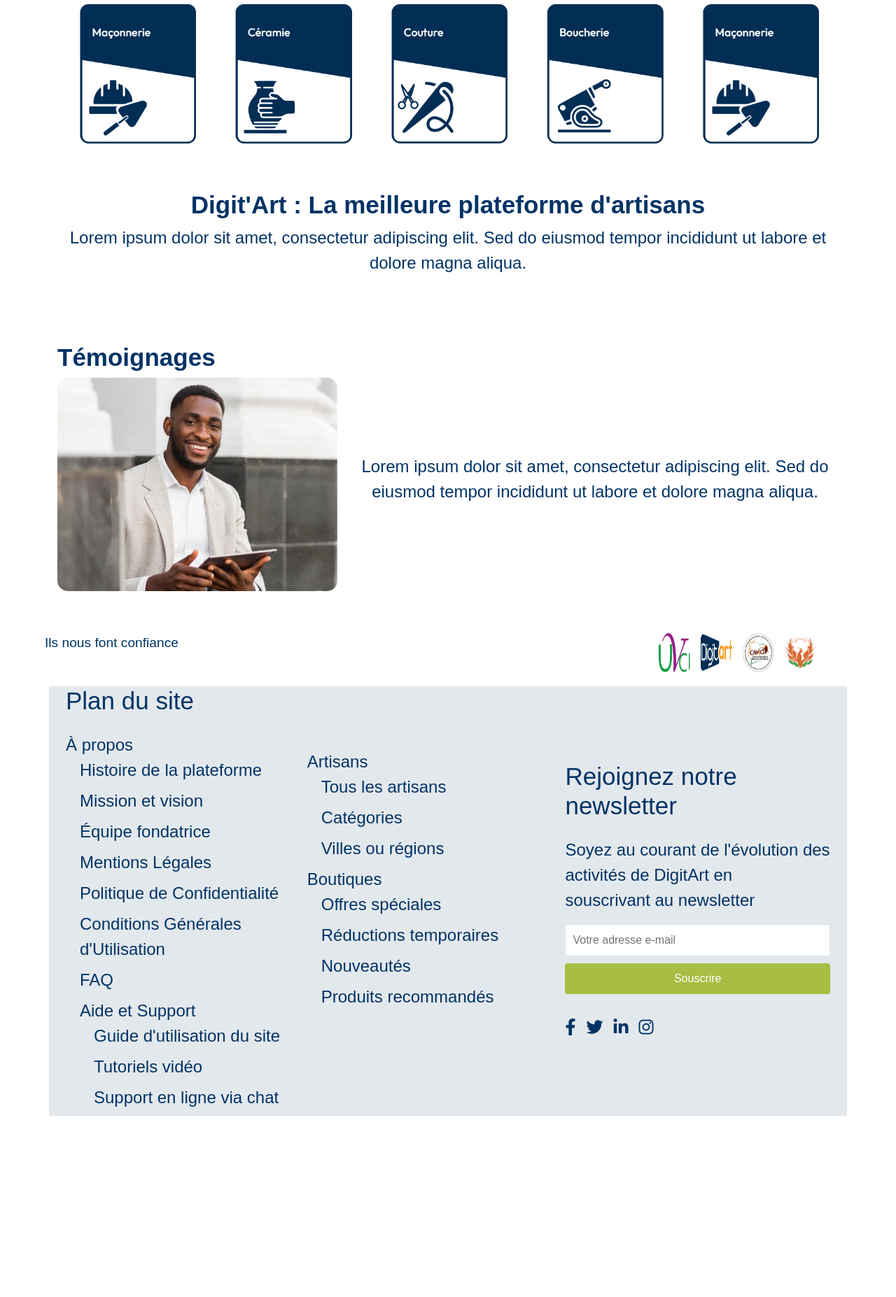
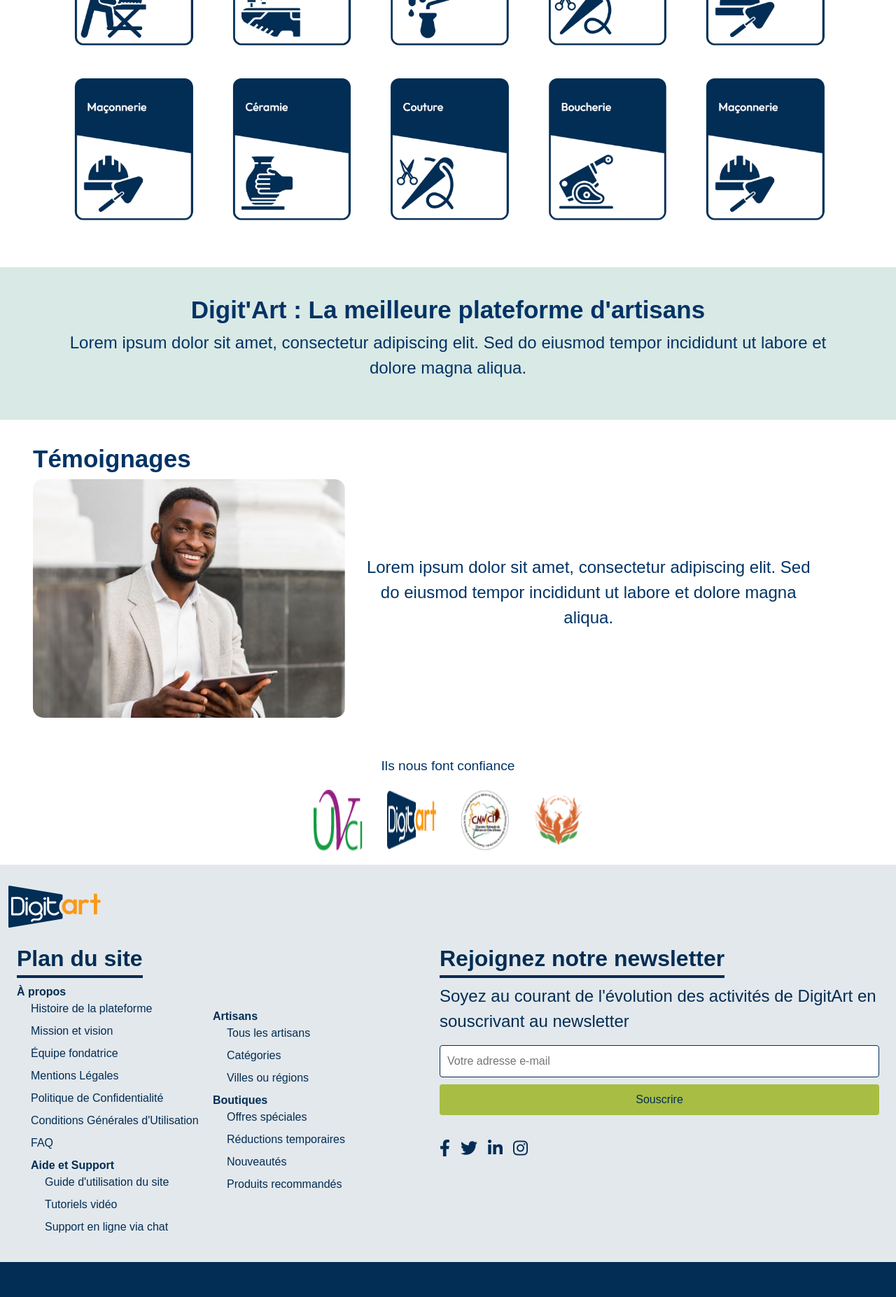
Before and after one commit to wilfriedkt/projet_digitArt, a PHP site: page / in a window 1280 px wide. Shown: the part 1600-3454 px from the top of the page at 70% size. Before the commit the page ends 3195 px from the top, so only its background shows below. Run offline with PHP 8.4, Linux system fonts and the light colour scheme; some libraries are stand-ins or nearby versions; some web fonts are replaced.

Commit message:
le commit hier

```diff
--- a/body.css
+++ b/body.css
@@ -375,24 +381,12 @@ body {
         }
 
         @media (max-width: 480px) {
+            .logo{
+                max-width: 10%;
+            }
             .content-images img {
-                width: 98%; /* Full width for very small screens */
+                max-width: 30%; /* Full width for very small screens */
             }
-        }
-
-        .gallery .content-images img {
-            max-width: 150px;
-            width: 100%;
-        }
-
-        body .features {
-            height: 100%;
-            min-width: 100%;
-            display: flex;
-            flex-direction: column;
-            font-family: Arial, sans-serif;
-            margin: 0;
-            padding: 0;
         }
 
         /* Container */
@@ -400,7 +394,7 @@ body {
             width: 90%;
             max-width: 1200px;
             margin: 0 auto;
-            padding: 0 20px;
+
         }
 
        /* Sections */
@@ -408,7 +402,7 @@ body {
     padding: 40px 0;
 }
 
-        .features .container h2, .about-text h2, .testimonials h2 {
+.features h2, .about h2, .testimonials h2 {
     color: var(--text-color);
 }
 
@@ -429,11 +423,12 @@ body {
     border-radius: 8px;
 }
 
-        .feature .about {
-            background-color: var(--about-color);
+
+/* About Section */
+.about {
+    background-color: #d9e9e5;
     padding: 40px 0;
   }
-
 
 .about-content {
     display: flex;
@@ -443,6 +438,12 @@ body {
     gap: 20px;
 }
 
+
+/* Testimonials Section */
+.testimonials{
+    justify-content: center;
+    padding: 30px;
+}
 .testimonials .testimonial {
     display: flex;
     flex-direction: row;
@@ -451,33 +452,34 @@ body {
     gap: 15px;
 }
 
+/* Testimonials Section */
 .testimonials .testimonial img {
-            border-radius: 15px; /* Ajustez cette valeur pour obtenir le degré d'arrondissement souhaité */
-            max-width: 400px; /* Ajustez cette valeur si nécessaire */
+    max-width: 40%;
     height: auto;
-            margin-right: 5px;
+    margin-right: 10px;
+    border-radius: 15px;
   }
 
+  .logo-container {
+    display: flex;
+    flex-direction: column;
+    justify-content: center;
+    text-align: center;
+    padding: 20px 0;
+}
 .logo-container p {
     text-align: center;
     margin-bottom: 20px;
+    font-size: 1.2rem;
 }
 
-        .logo-container {
-            text-align: center;
-            padding: 20px 0;
-        }
-
-        .logo-container p {
-            margin-bottom: 20px;
-            font-size: 1.2rem; /* Ajustez la taille du texte si nécessaire */
-        }
 
 .logo-grid {
     display: flex;
+    flex-direction: row;
     flex-wrap: wrap;
     justify-content: center;
-            gap: 15px; /* Ajustez l'espacement entre les logos */
+    gap: 35px; /* Ajustez l'espacement entre les logos */
 }
 
 .logo-grid img {
@@ -486,17 +488,23 @@ body {
     gap: 60px;
 }
 
-        .sous-titre{
-            font-weight: bold;
-        }
+
 @media (min-width: 768px) {
 
-            .sous-titre {
+
+    /* Testimonials Section */
+    .testimonials .testimonial {
+        flex-direction: row;
+    }
+
+    .sous-titre{
         font-size: 35px;
     }
     p{
         font-size: 24px;
     }
+
+
     .logo-grid img {
         max-width: 70px; /* Réduit la taille des logos sur les petits écrans */
         gap: 100px;
--- a/footer.css
+++ b/footer.css
@@ -1,91 +1,123 @@
-
-footer {
-  background-color: var(--footer-head-color);
-}
-
-footer h2 {
-  font-size: 2rem;
-  margin-bottom: 1rem;
-  position: relative; /* Pour positionner le conteneur de bordure par rapport à l'en-tête */
-}
-
-footer .border-container {
-  display: inline-block; /* Ajuste la largeur en fonction du contenu */
-  border-bottom: 1px solid var(--primary-color); /* Réduit la largeur de la bordure */
-  padding-bottom: 0.5rem; /* Ajustez l'espacement selon vos besoins */
+/* Variables */
+:root {
+  --orange-color: #FB9818;
+  --button-color: #A7BD43;
+  --secondary-color: #6c757d;
+  --text-color: #003366;
+  --background-color: #f8f9fa;
+  --footer-head-color: #022D541C;
+  --border-color: #e1e1e1;
+  --footer-foot-color: #022D54;
 }
 
 
+/* Footer */
+footer {
+  background-color: var(--footer-head-color);
+  color: var(--footer-foot-color);
+  padding: 30px;
+}
+
+/* Container */
+footer .container {
+  min-width: 100%;
+  margin: 0 ;
+}
 
 
-footer .row {
+.footer-foot {
+  text-align: center;
+  min-width: 100%;
+  height: 50px;
+  background-color: var(--footer-foot-color);
+}
 
+.spam-foot {
+  padding-bottom: 40px;
+}
+
+.border-container {
+  display: inline-block;
+  border-bottom: 4px solid var(--footer-foot-color);
+  padding-bottom: 0.3rem;
+  font-weight: bold;
+}
+
+.scnd-title-footer {
+  font-weight: 600;
+}
+
+/* Layout */
+.row {
   display: flex;
   flex-wrap: wrap;
-  gap: 20px; /* Ajoute de l'espace entre les colonnes */
+  gap: 20px;
 }
 
-footer .col-one-two {
+.col-one-two {
   display: flex;
 }
 
-footer .col-md-6 {
+.col-md-6 {
   flex: 1;
-  min-width: 280px; /* Assure une bonne réactivité */
+  min-width: 280px;
 }
 
-
-footer ul {
+/* Lists and Links */
+ul {
   list-style: none;
   padding: 0;
   margin: 0;
 }
 
-footer li {
+.ul1-footer li, .ul2-footer li {
   margin-bottom: 0.5rem;
 }
 
-footer a {
+a {
   text-decoration: none;
-  color: var(--primary-color);
+  color: var(--footer-foot-color);
   transition: color 0.3s ease-in-out;
 }
 
-footer a:hover {
-  color: var(--primary-dark-color);
+a:hover {
+  color: var(--orange-color);
 }
 
-
-
-
-
-footer ul ul {
+.ul1-footer ul {
   padding-left: 20px;
 }
 
+.sous-titre {
+  font-weight: 600;
+}
+
+/* Social Icons */
 .social-icons {
   list-style: none;
   padding: 0;
   display: flex;
   margin-top: 30px;
-  gap: 15px; /* Ajoute de l'espace entre les icônes sociales */
+  gap: 15px;
 }
+
 .social-icons li {
   margin: 0;
 }
 
 .social-icons a {
-  color: var(--primary-color);
+  color: var(--footer-foot-color);
   font-size: 1.5rem;
   transition: color 0.3s ease-in-out;
 }
 
 .social-icons a:hover {
-  color: var(--primary-dark-color);
+  font-size: 2rem;
+  color: var(--button-color);
 }
 
-/* Formulaire */
-footer form {
+/* Form */
+.footer-form {
   display: flex;
   flex-direction: column;
   gap: 10px;
@@ -93,7 +125,7 @@ footer form {
 
 .footer-form input[type="email"] {
   padding: 10px;
-  border: 1px solid var(--border-color);
+  border: 1px solid var(--footer-foot-color);
   border-radius: 4px;
 }
 
@@ -101,127 +133,71 @@ footer form {
   padding: 10px;
   background-color: var(--button-color);
   border: none;
-  color: #fff;
+  color: var(--footer-foot-color);
   border-radius: 4px;
   cursor: pointer;
   font-size: 1rem;
   transition: background-color 0.3s ease-in-out;
 }
 
-
-
-/* Réactivité pour les écrans plus larges que les tablettes */
-@media (min-width: 768px) {
-  footer h2{
-    font-size: 35px;
+/* Responsive Design */
+@media (max-width: 768px) {
+  .logo{
+    max-width: 20%;
 }
-footer p, footer a{
-    font-size: 24px;
-  }
-  footer .logo-grid img {
-      max-width: 70px; /* Réduit la taille des logos sur les petits écrans */
-      gap: 100px;
-  }
-  footer .row {
-    flex-direction: row; /* Assure que les colonnes sont en ligne */
-    align-items: center;
-    gap: 15px;
-  }
-  footer .col-one-two {
-    flex-direction: row;
-    margin-left: 0px;
-    gap: 15px;
-  }
-  footer .col-two {
-    margin-top: 90px;
-  }
-  footer .col-md-6 {
-    /* Les colonnes prennent toute la largeur sur les petits écrans */
-    max-width: 100%; /* Assure que les colonnes prennent une moitié de la largeur sur les écrans de tablette */
-    padding-top: 0; /* Supprime l'espacement en haut si nécessaire */
+  .row {
+      flex-direction: column;
   }
 
-
-}
-
-@media (max-width: 768px) {
-  footer h2{
-    font-size: 24px;
-  }
-  footer a, footer p{
-      font-size: 15px;
-  }
-  footer .feature-card, footer .logo-grid img {
-      width: calc(40% - 20px); /* Ajuste pour 2 éléments par ligne */
-  }
-  footer .logo-grid img {
-      max-width: 30px; /* Réduit la taille des logos sur les petits écrans */
-      gap: 30px;
-  }
-
-  footer .testimonials .testimonial {
-      display: flex;
-      flex-direction: row;
-      align-items: center;
-      text-align: center;
-      gap: 5px;
-  }
-  footer .testimonials .testimonial img {
-    border-radius: 15px; /* arondir les bordures */
-    max-width: 360px; /* Taille maxi des images */
-    height: auto;
-    margin-right: 10px;
-}
-
-footer .row {
-    flex-direction: column;
-
-  }
-  footer .col-two {
-    margin-top: 0px;
-  }
   .col-one-two {
-    flex-direction: column;
+      flex-direction: column;
   }
 
   .col-md-6 {
-    min-width: 100%; /* Assure que les colonnes prennent toute la largeur */
-  }
-  .social-icons {
-    list-style: none;
-    padding: 0;
-    display: flex;
-    justify-content: center;
-    gap: 15px; /* Ajoute de l'espace entre les icônes sociales */
+      min-width: 100%;
   }
 
+  .social-icons {
+      justify-content: center;
+  }
 }
 
-
-@media (max-width: 480px) {
-  footer h2{
-      font-size: 20px;
-  }
-  footer a, footer p{
-      font-size: 12px;
-  }
-  footer .features h2, footer .about h2, footer .testimonials h2 {
-      text-align: center;
-  }
-  footer .about {
-      padding: 5px 0;
-  }
-  footer .container {
-      width: 100%;
-      max-width: 300px;
+@media (min-width: 768px) {
+  .row {
+      flex-direction: row;
   }
 
-  footer .feature-card, footer .logo-grid img {
-      width: 45%; /* Ajuste pour 1 élément par ligne */
-  }
-  footer .logo-grid img {
-      max-width: 30px; /* Réduit la taille des logos sur les très petits écrans */
-      gap: 20px;
+  .col-one-two {
+      flex-direction: row;
   }
 
+  .col-two {
+      margin-top: 90px;
+  }
+
+  .col-md-6 {
+      max-width: 100%;
+      padding-top: 0;
+  }
 }
+@media (max-width: 480px) {
+  .logo{
+    max-width: 10%;
+}
+  .row {
+      flex-direction: row;
+  }
+
+  .col-one-two {
+      flex-direction: row;
+  }
+
+  .col-two {
+      margin-top: 90px;
+  }
+
+  .col-md-6 {
+      max-width: 90%;
+      padding-top: 0;
+  }
+}
--- a/index.html
+++ b/index.html
@@ -18,7 +18,7 @@
 <body>
         <nav class="navbar navbar-expand-lg py-4 py-lg-0 shadow">
             <div class="container px-4">
-                <img src="./Image/logo.png" alt="">
+                <img class="logo" src="./Image/logo.png" alt="">
                 <button class="navbar-toggler border-0" type="button" data-bs-toggle="offcanvas"
                     data-bs-target="#top-navbar" aria-controls="top-navbar">
                     <i class="lni lni-grid-alt"></i>
@@ -60,7 +60,7 @@
         <div class="container">
             <div class="hero-content">
                 <div class="hero-text">
-                    <h1>Trouver les champions de <span style="color: #FB9818;">l'informel</span>.</h1><br>
+                    <h1><br>Trouver les champions de <span style="color: #FB9818;">l'informel</span></b>.</h1><br>
                     <ul class="groupe-puce">
                         <li class="puce-content">La plus grande plateforme de l'informel en Afrique</li>
                         <li class="puce-content">Réservez parmi l'élite de l'informel</li>
@@ -160,7 +160,7 @@
     </section>
 
     <section class="testimonials">
-        <div class="container">
+        <div class="container" style="margin: 5px;">
             <h2 class="sous-titre">Témoignages</h2>
             <div class="testimonial">
                 <img src="Image/Témoignage.png" alt="Image Témoignage">
@@ -180,17 +180,18 @@
     </section>
 
 
-    <footer class="container">
-        <div class="container p">
+    <footer class="container" style="margin: 0; max-width: 100%;">
+        <img class="logo" src="./Image/logo.png" alt=""><br><br>
+        <div class="container" style="margin: 0;">
             <div class="row">
                 <div class="col-one-two" style="width: auto;">
                     <div class="col-md-6">
                         <h2>
                             <span class="border-container">Plan du site</span>
                         </h2>
-                        <ul>
-                            <li><a href="#">À propos</a>
-                                <ul>
+                        <ul class="ul1-footer">
+                            <li><a class="scnd-title-footer" href="#">À propos</a>
+                                <ul class="ul2-footer">
                                     <li><a href="#">Histoire de la plateforme</a></li>
                                     <li><a href="#">Mission et vision</a></li>
                                     <li><a href="#">Équipe fondatrice</a></li>
@@ -198,7 +199,7 @@
                                     <li><a href="#">Politique de Confidentialité</a></li>
                                     <li><a href="#">Conditions Générales d'Utilisation</a></li>
                                     <li><a href="#">FAQ</a></li>
-                                    <li><a href="#">Aide et Support</a>
+                                    <li><a class="scnd-title-footer" href="#">Aide et Support</a>
                                         <ul>
                                             <li><a href="#">Guide d'utilisation du site</a></li>
                                             <li><a href="#">Tutoriels vidéo</a></li>
@@ -210,16 +211,16 @@
                         </ul>
                     </div>
                     <div class="col-md-6 col-two">
-                        <ul>
-                            <li><a href="#">Artisans</a>
-                                <ul>
+                        <ul class="ul1-footer">
+                            <li><a class="scnd-title-footer" href="#">Artisans</a>
+                                <ul class="ul2-footer">
                                     <li><a href="#">Tous les artisans</a></li>
                                     <li><a href="#">Catégories</a></li>
                                     <li><a href="#">Villes ou régions</a></li>
                                 </ul>
                             </li>
-                            <li><a href="#">Boutiques</a>
-                                <ul>
+                            <li><a class="scnd-title-footer" href="#">Boutiques</a>
+                                <ul >
                                     <li><a href="#">Offres spéciales</a></li>
                                     <li><a href="#">Réductions temporaires</a></li>
                                     <li><a href="#">Nouveautés</a></li>
@@ -233,7 +234,7 @@
                     <h2>
                         <span class="border-container">Rejoignez notre newsletter</span>
                     </h2>
-                    <p>Soyez au courant de l'évolution des activités de DigitArt en <br> souscrivant au newsletter</p>
+                    <p>Soyez au courant de l'évolution des activités de DigitArt en souscrivant au newsletter</p>
                     <form class="footer-form">
                         <input type="email" placeholder="Votre adresse e-mail">
                         <button type="submit">Souscrire</button>
```
Also changed, not shown: other parts of body.css (+61 -32 lines). Lines whose indentation alone changed are shown as unchanged.
